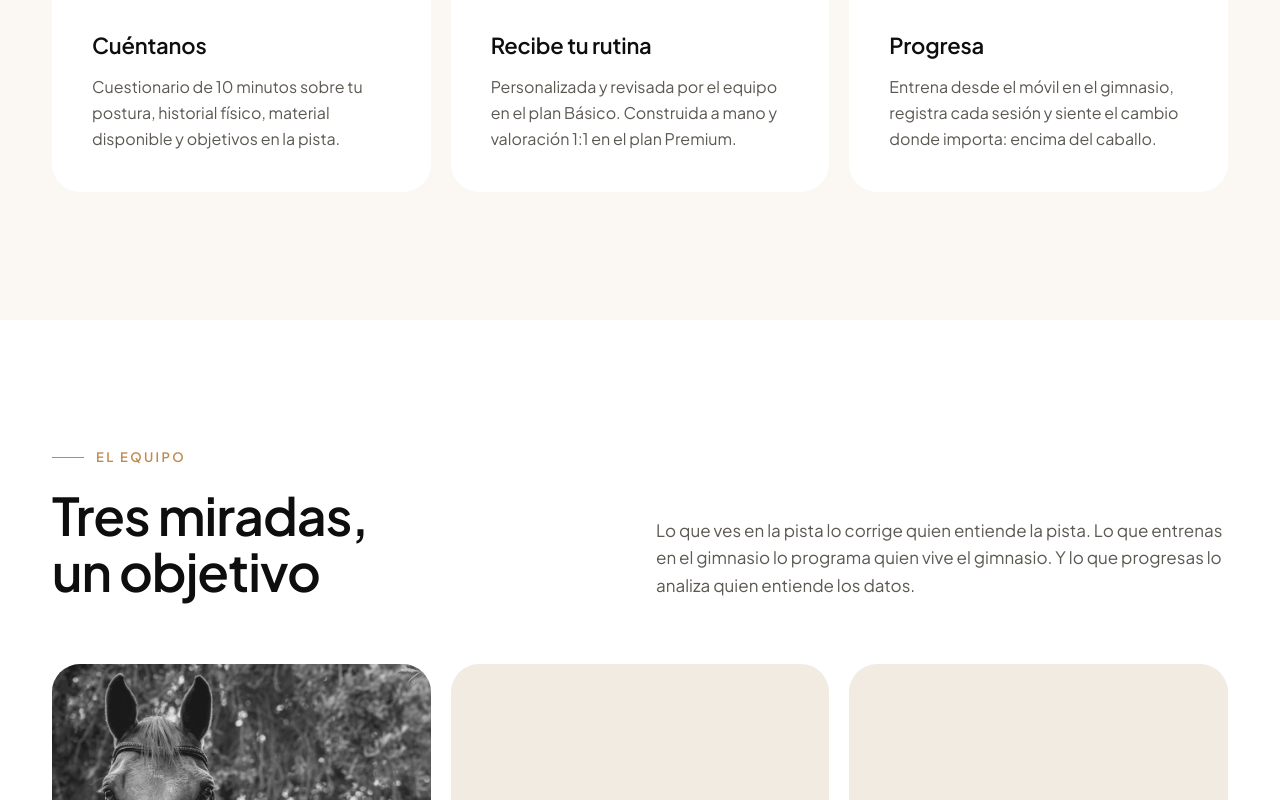
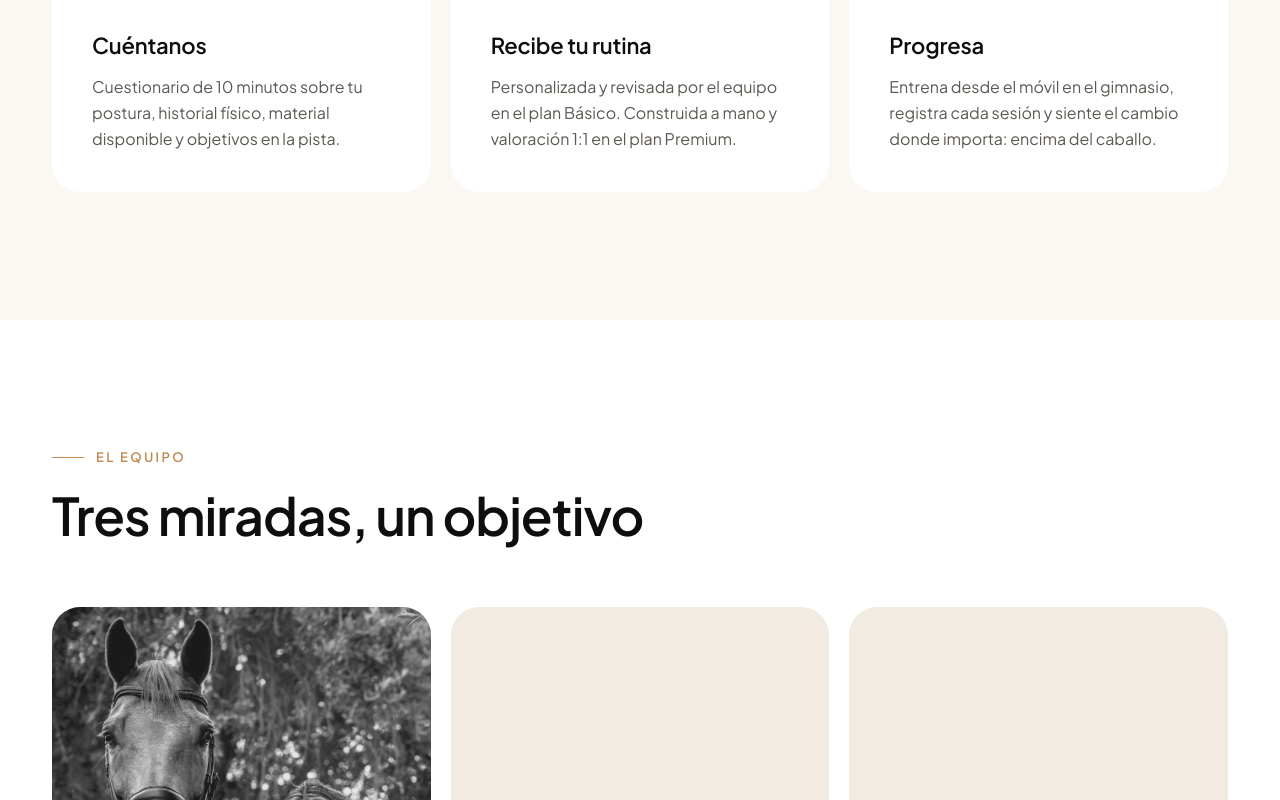
Before and after one commit to aleixsanchez2002-dotcom/equilab-method, a Next.js app: page / in a window 1280 px wide. Shown: the part 3578-4378 px from the top of the page. Built offline with nearby package versions, Linux system fonts and the light colour scheme; no server answers.

Commit message:
Pista: equipo sin el párrafo de introducción
Co-Authored-By: Claude Opus 5.5 <noreply@anthropic.com>
Claude-Session: https://claude.ai/code/session_011xMzrdWwSHpuuwu3Ne61Td

```diff
--- a/src/components/pista/equipo.tsx
+++ b/src/components/pista/equipo.tsx
@@ -21,18 +21,10 @@ export async function EquipoPista() {
     const { t } = await getI18n();
     return (<section id="entrenadores" aria-labelledby="equipo-titulo" className="scroll-mt-20 bg-white py-24 sm:py-32">
       <Contenedor>
-        <div className="grid gap-8 lg:grid-cols-2 lg:items-end">
-          <div>
-            <Aparecer><Antetitulo>{t("El equipo")}</Antetitulo></Aparecer>
-            <Aparecer retraso={100}>
-              <TituloPista id="equipo-titulo" className="mt-5">{t("Tres miradas, un objetivo")}</TituloPista>
-            </Aparecer>
-          </div>
-          <Aparecer retraso={200}>
-            <p className="max-w-[52ch] text-[17px] leading-relaxed text-humo">
-              {t("Lo que ves en la pista lo corrige quien entiende la pista. Lo que entrenas en el gimnasio lo programa quien vive el gimnasio.")}{" "}
-              {t("Y lo que progresas lo analiza quien entiende los datos.")}
-            </p>
+        <div>
+          <Aparecer><Antetitulo>{t("El equipo")}</Antetitulo></Aparecer>
+          <Aparecer retraso={100}>
+            <TituloPista id="equipo-titulo" className="mt-5">{t("Tres miradas, un objetivo")}</TituloPista>
           </Aparecer>
         </div>
 
```
Also changed, not shown: 1 other file (tests, documents, lock files or other folders).
